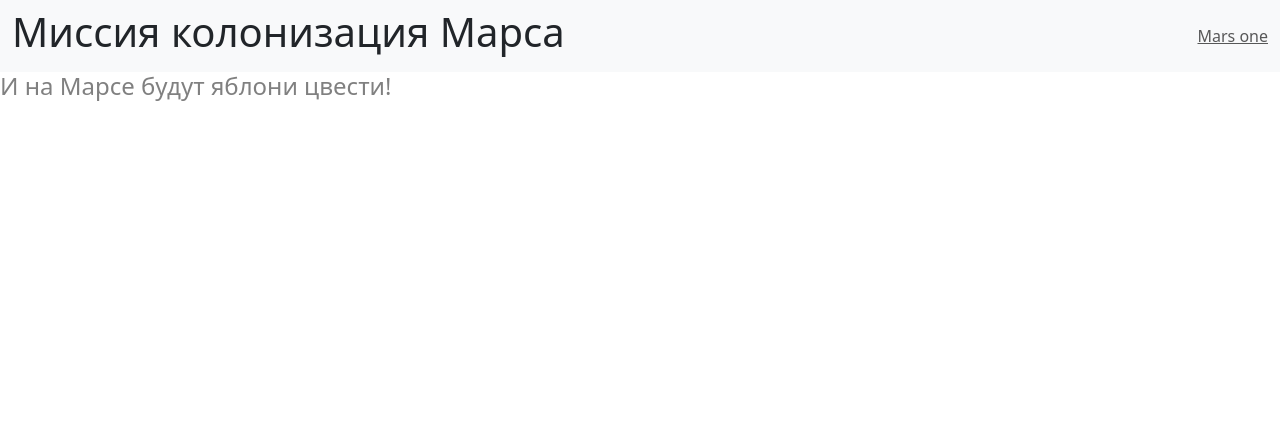
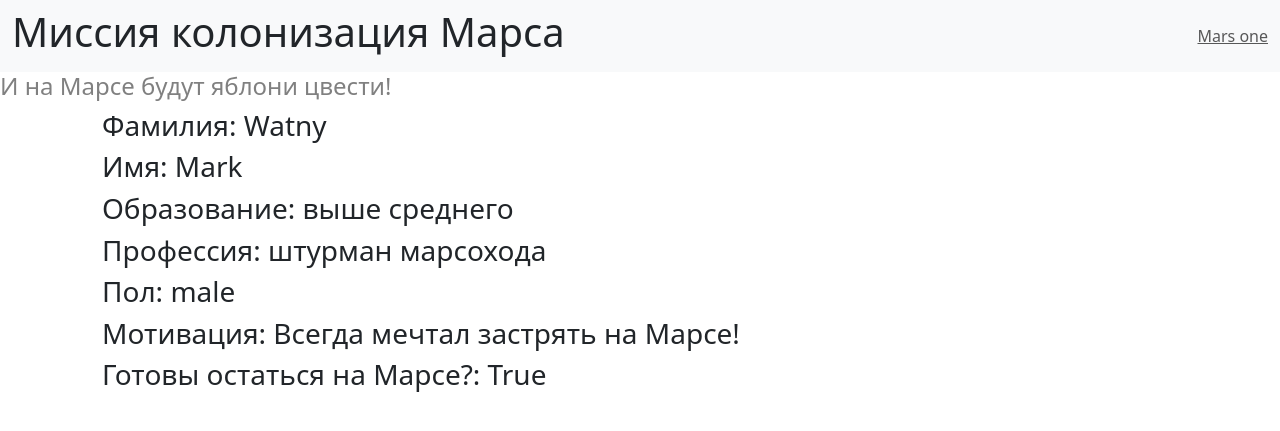
Before and after one commit to joer0k/yandex_flask, a Flask app: page /answer in a window 1280 px wide. Shown: the top 431 px of the page. Run offline with Flask 3, Linux system fonts and the light colour scheme.

Commit message:
задача 'Автоматический ответ'

```diff
--- a/main.py
+++ b/main.py
@@ -36,5 +36,21 @@ def list_prof(lst):
     return render_template('list_prof.html', list=lst, professions=professions)
 
 
+@app.route('/answer')
+@app.route('/auto_answer')
+def answer():
+    dict_answer = {
+        'title': 'Анкета',
+        'surname': 'Watny',
+        'name': 'Mark',
+        'education': 'выше среднего',
+        'profession': 'штурман марсохода',
+        'sex': 'male',
+        'motivation': 'Всегда мечтал застрять на Марсе!',
+        'ready': True
+    }
+    return render_template('auto_answer.html', dict_answer=dict_answer)
+
+
 if __name__ == '__main__':
     app.run(port=8080, host='127.0.0.1')
--- /dev/null
+++ b/static/css/style.css
@@ -0,0 +1,8 @@
+h4 {
+    color: grey;
+}
+
+h3 {
+    margin-left: 20px;
+    font-weight: lighter;
+}
--- /dev/null
+++ b/templates/auto_answer.html
@@ -0,0 +1,12 @@
+{% extends 'base.html' %}
+
+{% block content %}
+<meta charset="UTF-8">
+<h3>Фамилия: {{ dict_answer["surname"] }}</h3>
+<h3>Имя: {{ dict_answer["name"] }}</h3>
+<h3>Образование: {{ dict_answer["education"] }}</h3>
+<h3>Профессия: {{ dict_answer["profession"] }}</h3>
+<h3>Пол: {{ dict_answer["sex"] }}</h3>
+<h3>Мотивация: {{ dict_answer["motivation"] }}</h3>
+<h3>Готовы остаться на Марсе?: {{ dict_answer["ready"] }}</h3>
+{% endblock %}
--- a/templates/base.html
+++ b/templates/base.html
@@ -7,7 +7,7 @@
     <script src="https://cdn.jsdelivr.net/npm/bootstrap@5.3.3/dist/js/bootstrap.bundle.min.js"
             integrity="sha384-YvpcrYf0tY3lHB60NNkmXc5s9fDVZLESaAA55NDzOxhy9GkcIdslK1eN7N6jIeHz"
             crossorigin="anonymous"></script>
-    <link rel="stylesheet" type="text/css" href="static/css/style.css"/>
+    <link rel="stylesheet" href="static/css/style.css"/>
     <title>{{ title }}</title>
 </head>
 <body>
```
